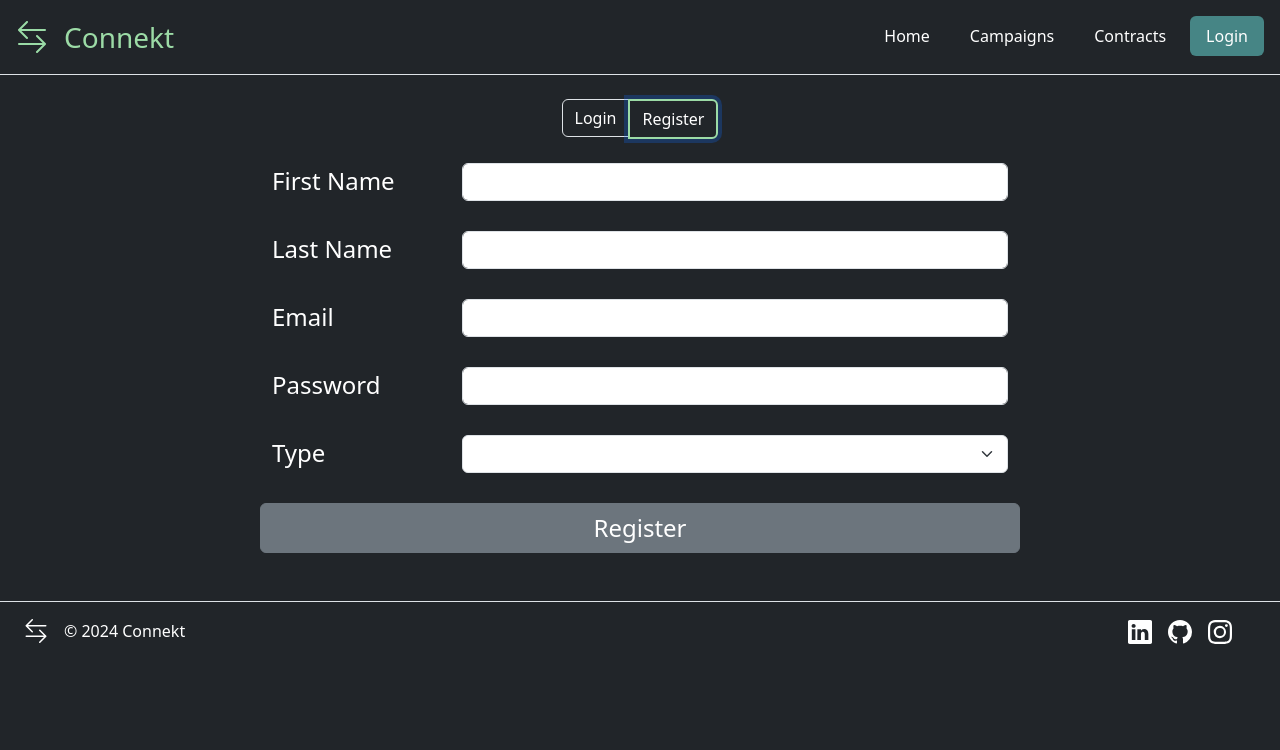
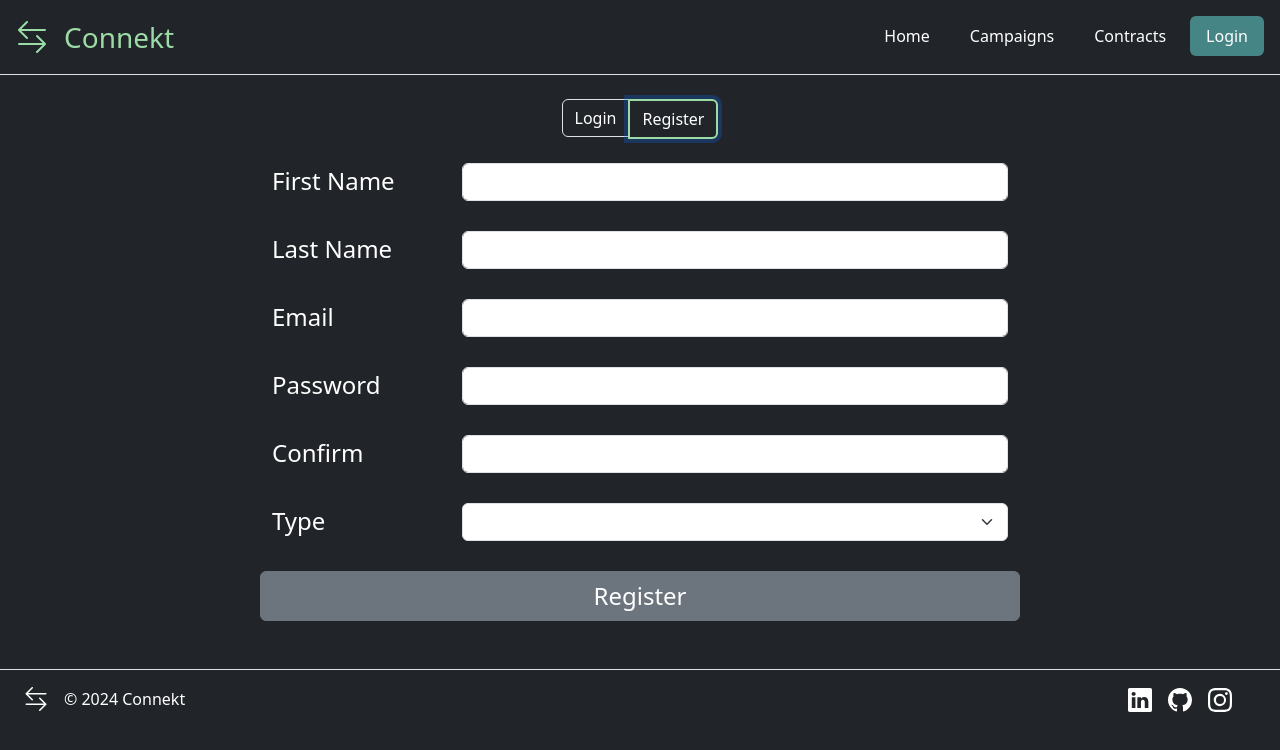
Before and after one commit to the-deshpande/Connekt, a Vue app in the folder Code/frontend/: page /login in a window 1280 px wide. Both pictures are taken after a click on the link "Register". Shown: the top 750 px of the page. Built offline with nearby package versions, Linux system fonts and the light colour scheme.

Commit message:
Minor QoL changes

```diff
--- a/Code/frontend/src/components/Contracts.vue
+++ b/Code/frontend/src/components/Contracts.vue
@@ -55,7 +55,8 @@ const contracts = response.data.contracts;
 						<i
 							class="bi bi-send text-info fs-3"
 							v-else-if="
-								store.state.user.influencer && contract.status == 1
+								(store.state.user.influencer && contract.status == 1) ||
+								(store.state.user.sponsor && contract.status == 2)
 							"></i>
 						<i class="bi bi-clock text-info fs-3" v-else></i>
 					</small>
--- a/Code/frontend/src/components/Login.vue
+++ b/Code/frontend/src/components/Login.vue
@@ -12,6 +12,7 @@ let registerDetails = reactive({
 	first_name: "",
 	last_name: "",
 	password: "",
+	cnfPassword: "",
 	email: "",
 	type: 0,
 });
@@ -29,6 +30,7 @@ let sponsorRegister = reactive({
 });
 
 async function registerHandler() {
+	var re = /\S+@\S+\.\S+/;
 	if (
 		registerDetails.email == "" ||
 		registerDetails.password == "" ||
@@ -37,6 +39,14 @@ async function registerHandler() {
 		registerDetails.type == 0
 	) {
 		alert("Kindly fill all fields");
+		return;
+	}
+	if (registerDetails.cnfPassword != registerDetails.password) {
+		alert("Passwords don't match!");
+		return;
+	}
+	if (!re.test(registerDetails.email)) {
+		alert("Enter correct Email ID");
 		return;
 	}
 
@@ -86,10 +96,10 @@ async function registerHandler() {
 	sponsorRegister.company = "";
 	sponsorRegister.budget = 0;
 
-	if (response.status == 200) {
+	if (response.status == 200 || response.status == 201) {
 		router.push("/");
 	} else {
-		alert(response.data.message);
+		alert(response);
 	}
 }
 
@@ -214,6 +224,18 @@ async function loginHandler() {
 									class="form-control"
 									type="password"
 									v-model="registerDetails.password" />
+							</div>
+						</div>
+
+						<div class="row my-4">
+							<div class="col-3">
+								<label class="form-label text-white fs-4">Confirm</label>
+							</div>
+							<div class="col-9">
+								<input
+									class="form-control"
+									type="password"
+									v-model="registerDetails.cnfPassword" />
 							</div>
 						</div>
 
--- a/Code/frontend/src/components/modal/AddItemModal.vue
+++ b/Code/frontend/src/components/modal/AddItemModal.vue
@@ -91,7 +91,6 @@ async function addContract() {
 	}
 
 	const path = "http://127.0.0.1:5000/contract";
-	console.log(path);
 	var response = await axios
 		.post(path, this.entry, {
 			headers: {
--- a/Code/frontend/src/components/modal/CampaignModal.vue
+++ b/Code/frontend/src/components/modal/CampaignModal.vue
@@ -92,7 +92,7 @@ async function editCampaign() {
 			},
 		})
 		.then((response) => {
-			this.campaign.approved = false;
+			if (store.state.user.type != 0) this.campaign.approved = false;
 			return response;
 		})
 		.catch((response) => {
@@ -176,12 +176,18 @@ campaign = ref(campaign.campaign);
 						<i class="bi bi-trash-fill text-danger"></i>
 					</button>
 				</div>
-				<div class="row" v-if="store.state.user.type == 2">
+				<div
+					class="row mt-3"
+					v-if="store.state.user.type == 2 || store.state.user.type == 1">
 					<div class="col"></div>
 					<button
 						@click="createContract()"
 						class="btn btn-green text-white col"
-						:disabled="!campaign.approved || campaign.flagged">
+						:disabled="
+							!campaign.approved ||
+							campaign.flagged ||
+							(store.state.user.type == 1 && !campaign.public)
+						">
 						Create Contract
 					</button>
 					<div class="col"></div>
```
